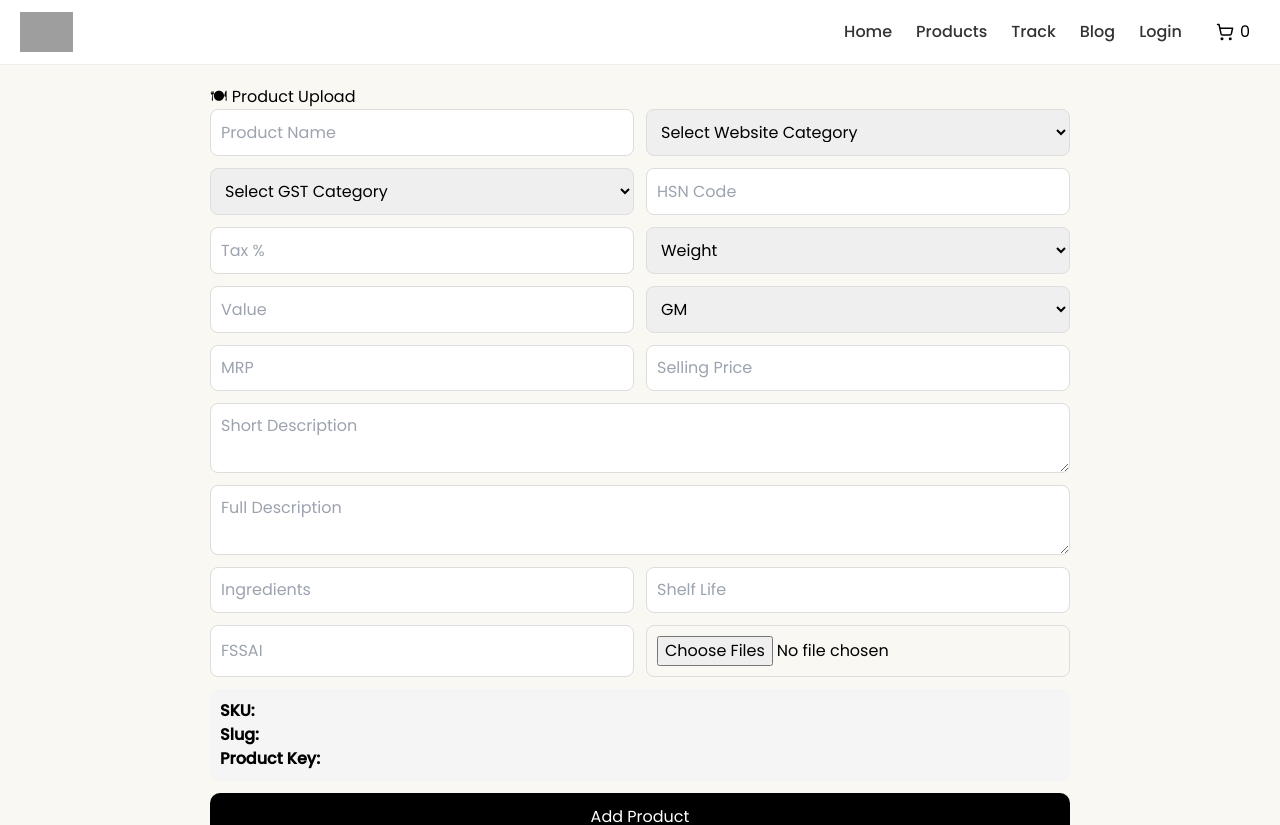
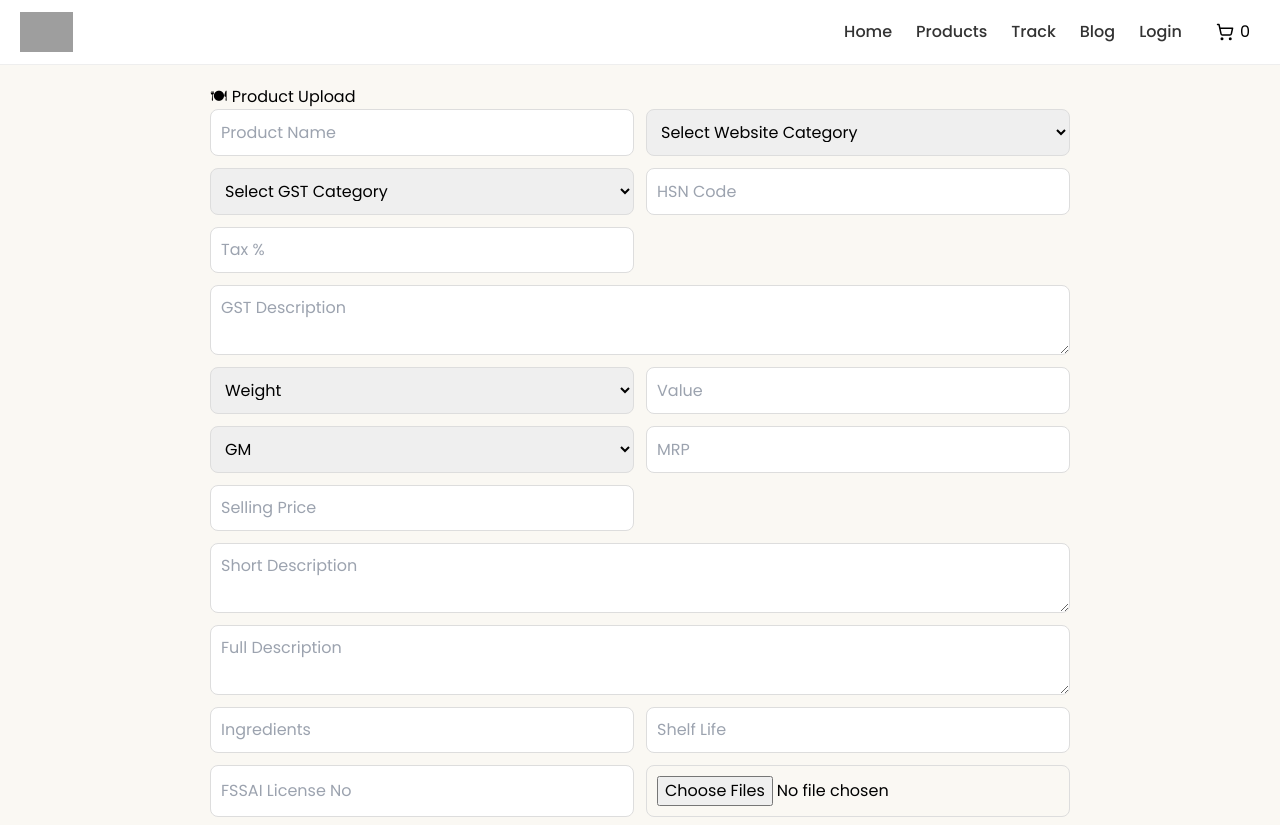
Before and after one commit to nagarajukandula55/native, a Next.js app: page /admin/products in a window 1280 px wide. Shown: the top 825 px of the page. Built offline with nearby package versions, Linux system fonts and the light colour scheme; grey boxes are pictures that could not be loaded.

Commit message:
Update page.js

```diff
--- a/app/admin/products/page.js
+++ b/app/admin/products/page.js
@@ -7,6 +7,7 @@ export default function ProductUpload() {
     name: "",
     category: "",
     gstCategory: "",
+    gstDescription: "",
     hsn: "",
     tax: "",
     mrp: "",
@@ -17,6 +18,9 @@ export default function ProductUpload() {
     variantValue: "",
     variantUnit: "GM",
     images: [],
+    ingredients: "",
+    shelfLife: "",
+    fssai: "",
   };
 
   const [form, setForm] = useState(emptyForm);
@@ -24,13 +28,67 @@ export default function ProductUpload() {
   const [productKey, setProductKey] = useState("");
   const [slug, setSlug] = useState("");
 
-  /* ================= GST CONFIG ================= */
+  /* ================= GST CONFIG (LEGAL) ================= */
 
   const gstOptions = [
-    { name: "Unbranded Food Items", hsn: "1106", tax: 0, desc: "Basic food items" },
-    { name: "Branded Packaged Food", hsn: "2106", tax: 5, desc: "Packaged food items like dosa mix" },
-    { name: "Processed Food", hsn: "2008", tax: 12, desc: "Processed edible items" },
-    { name: "Ready to Eat", hsn: "1904", tax: 5, desc: "Instant ready food" },
+    {
+      name: "Food Preparations (Instant Mix)",
+      hsn: "2106",
+      tax: 5,
+      desc: "Food preparations not elsewhere specified or included (e.g., dosa mix, idli mix)",
+    },
+    {
+      name: "Spices (Mixed/Ground)",
+      hsn: "0910",
+      tax: 5,
+      desc: "Spices including mixed masalas and ground spices",
+    },
+    {
+      name: "Edible Oils",
+      hsn: "1513",
+      tax: 5,
+      desc: "Vegetable oils including cold pressed oils",
+    },
+    {
+      name: "Flours & Atta",
+      hsn: "1101",
+      tax: 5,
+      desc: "Cereal flours like wheat, millet, rice flour",
+    },
+    {
+      name: "Pickles & Preserved Foods",
+      hsn: "2001",
+      tax: 12,
+      desc: "Vegetables, fruits preserved in vinegar, brine, or oil",
+    },
+    {
+      name: "Ready to Eat Foods",
+      hsn: "2106",
+      tax: 12,
+      desc: "Fully cooked packaged food products",
+    },
+    {
+      name: "Snacks / Namkeen",
+      hsn: "2106",
+      tax: 12,
+      desc: "Namkeen, mixtures, fried snack items",
+    },
+  ];
+
+  /* ================= WEBSITE CATEGORY ================= */
+
+  const websiteCategories = [
+    "Instant Mixes",
+    "Spices & Masalas",
+    "Cold Pressed Oils",
+    "Flours & Millets",
+    "Ready to Cook",
+    "Ready to Eat",
+    "Pickles & Chutneys",
+    "Snacks & Namkeen",
+    "Breakfast Essentials",
+    "Combo Packs",
+    "New Arrivals",
   ];
 
   /* ================= AUTO GENERATORS ================= */
@@ -61,7 +119,12 @@ export default function ProductUpload() {
   useEffect(() => {
     const selected = gstOptions.find((g) => g.name === form.gstCategory);
     if (selected) {
-      setForm((prev) => ({ ...prev, hsn: selected.hsn, tax: selected.tax }));
+      setForm((prev) => ({
+        ...prev,
+        hsn: selected.hsn,
+        tax: selected.tax,
+        gstDescription: selected.desc,
+      }));
     }
   }, [form.gstCategory]);
 
@@ -78,7 +141,10 @@ export default function ProductUpload() {
     for (let file of files) {
       const data = new FormData();
       data.append("file", file);
-      data.append("upload_preset", process.env.NEXT_PUBLIC_CLOUDINARY_UPLOAD_PRESET);
+      data.append(
+        "upload_preset",
+        process.env.NEXT_PUBLIC_CLOUDINARY_UPLOAD_PRESET
+      );
 
       const res = await fetch(
         `https://api.cloudinary.com/v1_1/${process.env.NEXT_PUBLIC_CLOUDINARY_CLOUD_NAME}/image/upload`,
@@ -135,10 +201,12 @@ export default function ProductUpload() {
       <form onSubmit={handleSubmit} className="form">
         <input name="name" placeholder="Product Name" value={form.name} onChange={handleChange} />
 
+        {/* WEBSITE CATEGORY */}
         <select name="category" value={form.category} onChange={handleChange}>
           <option value="">Select Website Category</option>
-          <option value="food">Food</option>
-          <option value="snacks">Snacks</option>
+          {websiteCategories.map((cat) => (
+            <option key={cat} value={cat}>{cat}</option>
+          ))}
         </select>
 
         {/* GST CATEGORY */}
@@ -153,6 +221,14 @@ export default function ProductUpload() {
 
         <input name="hsn" placeholder="HSN Code" value={form.hsn} readOnly />
         <input name="tax" placeholder="Tax %" value={form.tax} readOnly />
+
+        {/* GST DESCRIPTION */}
+        <textarea
+          name="gstDescription"
+          placeholder="GST Description"
+          value={form.gstDescription}
+          readOnly
+        />
 
         {/* VARIANT */}
         <select name="variantType" value={form.variantType} onChange={handleChange}>
@@ -178,9 +254,9 @@ export default function ProductUpload() {
         <textarea name="description" placeholder="Full Description" value={form.description} onChange={handleChange} />
 
         {/* FOOD */}
-        <input name="ingredients" placeholder="Ingredients" onChange={handleChange} />
-        <input name="shelfLife" placeholder="Shelf Life" onChange={handleChange} />
-        <input name="fssai" placeholder="FSSAI" onChange={handleChange} />
+        <input name="ingredients" placeholder="Ingredients" value={form.ingredients} onChange={handleChange} />
+        <input name="shelfLife" placeholder="Shelf Life" value={form.shelfLife} onChange={handleChange} />
+        <input name="fssai" placeholder="FSSAI License No" value={form.fssai} onChange={handleChange} />
 
         {/* IMAGES */}
         <input type="file" multiple onChange={handleImageUpload} />
```
